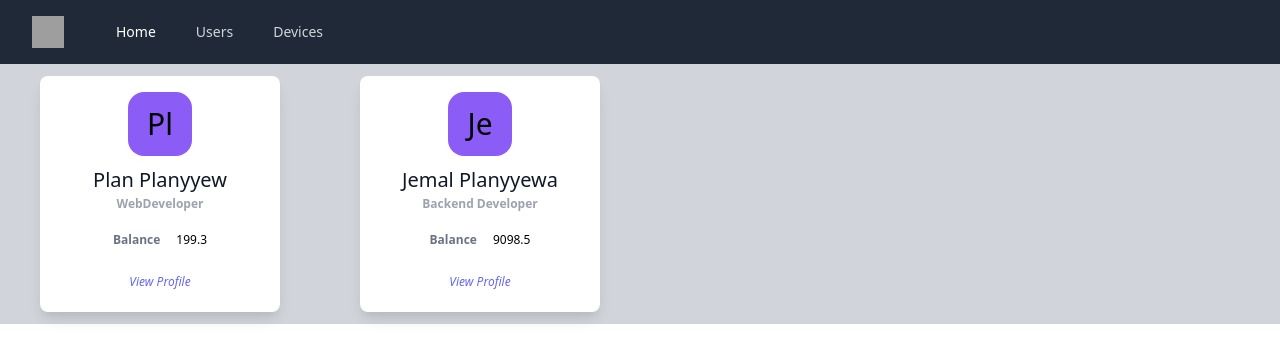
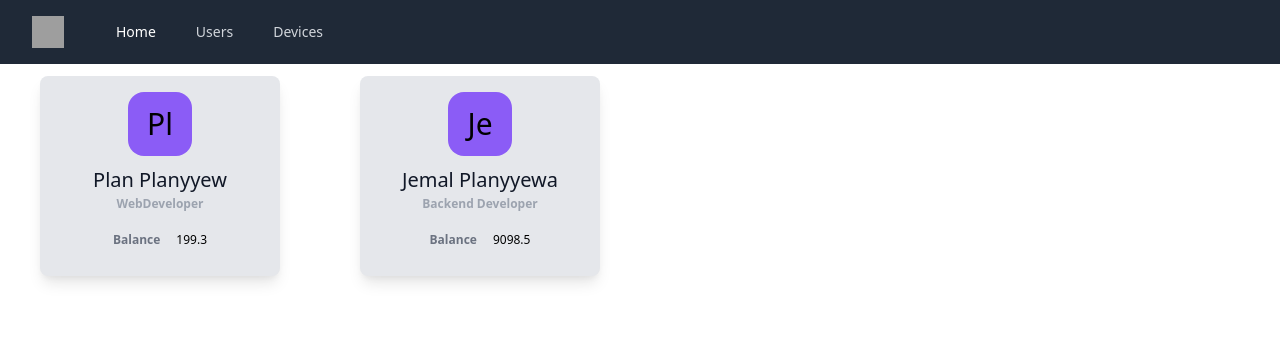
Before and after one commit to mikebionic/clearpark_react, a React (Create React App) app: page / in a window 1280 px wide. Shown: the top 362 px of the page. Built offline with nearby package versions, Linux system fonts and the light colour scheme; no server answers; grey boxes are pictures that could not be loaded.

Commit message:
updated just style

```diff
--- a/src/components/Card/Card.js
+++ b/src/components/Card/Card.js
@@ -6,7 +6,7 @@ const Card = ({setShowModal, userInfo}) => {
 
 	return (
 		<div>
-			<div onClick={() => setShowModal(true)} className="w-60 md:w-5/5 m-3 mx-auto overflow-hidden bg-white rounded-lg shadow-lg dark:bg-gray-800">
+			<div onClick={() => setShowModal(true)} className="w-60 md:w-5/5 m-3 mx-auto overflow-hidden bg-gray-200 rounded-lg shadow-lg dark:bg-gray-800">
 				<Avatar {...userInfo} />
 				<UserName {...userInfo} />
 			</div>
--- a/src/components/UserName/UserName.js
+++ b/src/components/UserName/UserName.js
@@ -16,11 +16,7 @@ function UserName({name, description, balance}) {
 						</tr>
 					</tbody>
 				</table>
-
-				<div className="text-center my-3">
-					<a className="text-xs text-indigo-500 italic hover:underline hover:text-indigo-600 font-medium" href="#">View Profile</a>
-				</div>
-        </div>
+      </div>
 		</div>
 	)
 }
--- a/src/pages/Home.js
+++ b/src/pages/Home.js
@@ -24,7 +24,7 @@ const Home = () => {
 		}
 	]
 	return (
-		<div className="bg-gray-300">
+		<div>
 			<Nav />
 
 			<Modal showModal={showModal} setShowModal={setShowModal} userInfo={modalUserInfo} />
```
